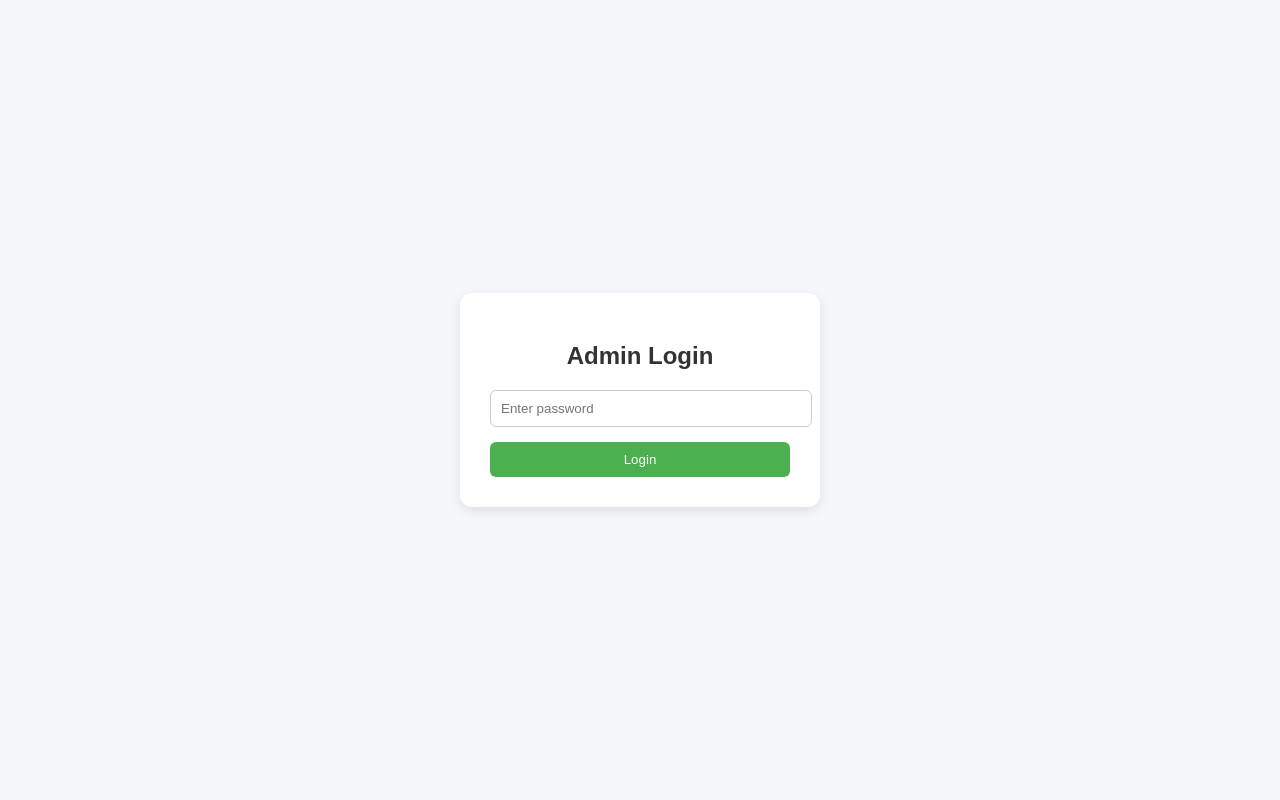
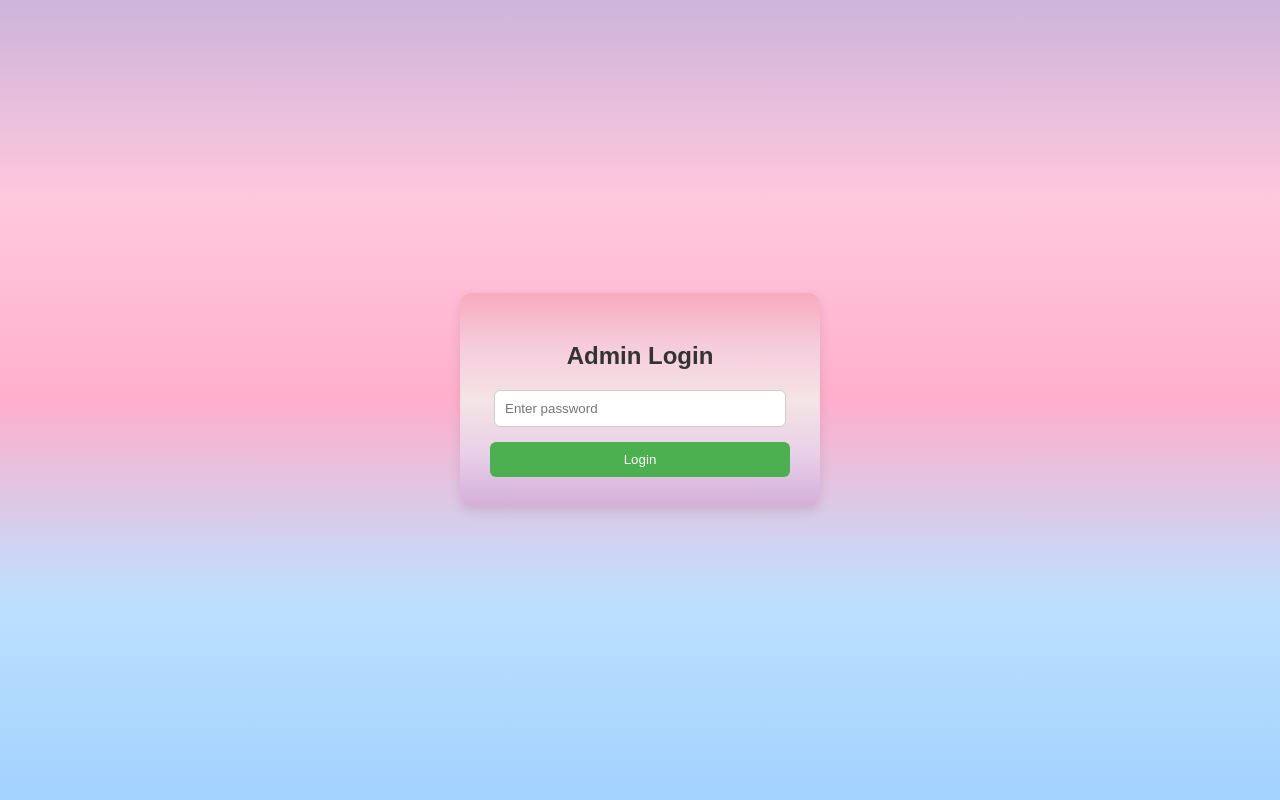
Before and after one commit to Mikuhimono/TechieSources, a PHP site: page /php/review_pdfs.php in a window 1280 px wide. Run offline with PHP 8.4, Linux system fonts and the light colour scheme.

Commit message:
Add files via upload

```diff
--- a/php/review_pdfs.php
+++ b/php/review_pdfs.php
@@ -40,12 +40,16 @@ if (!isset($_SESSION['authenticated'])) {
         <html lang="en">
         <head>
             <meta charset="UTF-8">
-            <title>PDF Checker Login</title>
+            <title>ICT Research Hub | Admin Login</title>
             <link rel="icon" type="image/png" href="../images/school.png">
             <style>
                 body {
                     font-family: Arial, sans-serif;
-                    background: #f5f7fa;
+                    background: linear-gradient(to bottom, #CDB4DB, #FFC8DD, #FFAFCC, #BDE0FE, #A2D2FF);
+                    background-position: center;
+                    background-repeat: no-repeat;
+                    background-size: cover;
+                    background-attachment: fixed;
                     display: flex;
                     justify-content: center;
                     align-items: center;
@@ -53,7 +57,7 @@ if (!isset($_SESSION['authenticated'])) {
                     margin: 0;
                 }
                 .login-box {
-                    background: #fff;
+                    background: linear-gradient(to bottom, #F9AABD, #F5CCDC, #F4E4E5, #E8D0E8, #D5AEDA);
                     padding: 30px;
                     border-radius: 12px;
                     box-shadow: 0 4px 12px rgba(0,0,0,0.1);
@@ -65,7 +69,7 @@ if (!isset($_SESSION['authenticated'])) {
                     color: #333;
                 }
                 input[type="password"] {
-                    width: 100%;
+                    width: 90%;
                     padding: 10px;
                     margin-bottom: 15px;
                     border: 1px solid #ccc;
```
